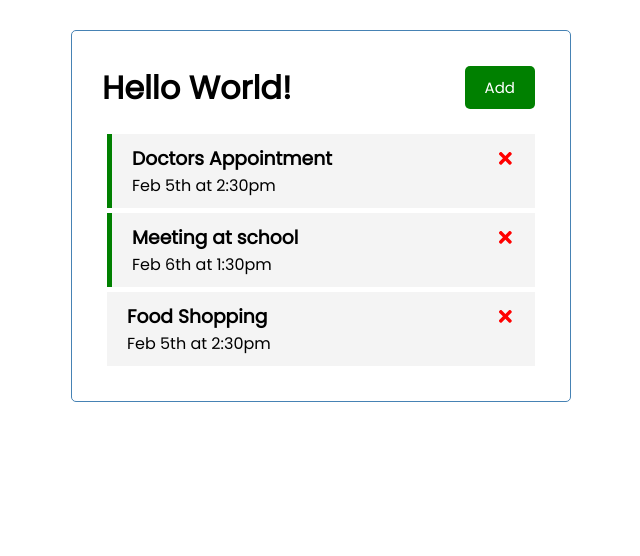
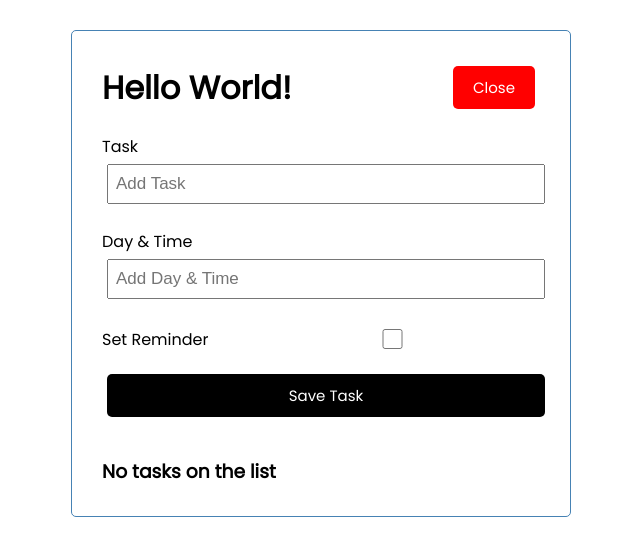
Before and after one commit to msedkiewicz/react-yt-course-react-task-tracker, a React (Create React App) app: page / in a window 1280 px wide. Both pictures are taken after a click on the button "Add". Shown: the top 556 px of the page, without its empty margins (319-959 px from the left). Built offline with nearby package versions, Linux system fonts and the light colour scheme.

Commit message:
Next steps

```diff
--- /dev/null
+++ b/db.json
@@ -0,0 +1,22 @@
+{
+  "tasks": [
+    {
+      "id": 1,
+      "text": "Doctors Appointment",
+      "day": "Feb 5th at 2:30pm",
+      "reminder": true
+  },
+  {
+      "id": 2,
+      "text": "Meeting at school",
+      "day": "Feb 6th at 1:30pm",
+      "reminder": true
+  },
+  {
+      "id": 3,
+      "text": "Food Shopping",
+      "day": "Feb 5th at 2:30pm",
+      "reminder": false
+  }
+  ]
+}
--- a/package.json
+++ b/package.json
@@ -6,6 +6,7 @@
     "@testing-library/jest-dom": "^5.16.4",
     "@testing-library/react": "^13.3.0",
     "@testing-library/user-event": "^13.5.0",
+    "json-server": "^0.17.0",
     "react": "^18.1.0",
     "react-dom": "^18.1.0",
     "react-icons": "^4.4.0",
@@ -16,7 +17,8 @@
     "start": "react-scripts start",
     "build": "react-scripts build",
     "test": "react-scripts test",
-    "eject": "react-scripts eject"
+    "eject": "react-scripts eject",
+    "server": "json-server --watch db.json --port 5000"
   },
   "eslintConfig": {
     "extends": [
--- a/src/App.js
+++ b/src/App.js
@@ -1,28 +1,18 @@
 import { useState } from 'react'
 import Header from "./components/Header"
 import Tasks from "./components/Tasks"
+import AddTask from "./components/AddTask"
 
 const App = () => {
-  const [tasks, setTasks] = useState([
-    {
-        id: 1,
-        text: 'Doctors Appointment',
-        day: 'Feb 5th at 2:30pm',
-        reminder: true,
-    },
-    {
-        id: 2,
-        text: 'Meeting at school',
-        day: 'Feb 6th at 1:30pm',
-        reminder: true,
-    },
-    {
-        id: 3,
-        text: 'Food Shopping',
-        day: 'Feb 5th at 2:30pm',
-        reminder: false,
-    },
-  ])
+  const [showAddTask, setShowAddTask] = useState (false)
+  const [tasks, setTasks] = useState([])
+
+  // Add Task
+  const addTask = (task) => {
+    const id = Math.floor(Math.random() * 10000) + 1
+    const newTask = { id, ...task }
+    setTasks ([...tasks, newTask])
+  }
   // Delete Task
   const deleteTask = (id) => {
     setTasks(tasks.filter((task) => task.id !== id ))
@@ -35,7 +25,8 @@
 
   return (
     <div className='container'>
-     <Header />
+     <Header onAdd={() => setShowAddTask(!showAddTask)} showAdd={showAddTask}/>
+     {showAddTask && <AddTask onAdd={addTask} />}
      {tasks.length > 0 ? (
       <Tasks tasks={tasks} onDelete={deleteTask} onToggle={toggleReminder}/>
      ) : (
--- /dev/null
+++ b/src/components/AddTask.js
@@ -0,0 +1,56 @@
+import { useState } from 'react'
+
+const AddTask = ({ onAdd }) => {
+  const [text, setText] = useState('')
+  const [day, setDay] = useState('')
+  const [reminder, setReminder] = useState(false)
+
+  const onSubmit = (e) => {
+    e.preventDefault()
+
+    if(!text) {
+      alert('Please add a task')
+      return
+    }
+
+    onAdd({ text, day, reminder })
+
+    setText('')
+    setDay('')
+    setReminder(false)
+  }
+  return (
+    <form className='add-form' onSubmit={onSubmit}>
+      <div className='form-control'>
+          <label>Task</label>
+          <input
+            type='text'
+            placeholder='Add Task'
+            value={text}
+            onChange={(e) => setText(e.target.value)}
+          />
+      </div>
+      <div className='form-control'>
+          <label>Day & Time</label>
+          <input
+            type='text'
+            placeholder='Add Day & Time'
+            value={day}
+            onChange={(e) => setDay(e.target.value)}
+          />
+      </div>
+      <div className='form-control form-control-check'>
+          <label>Set Reminder</label>
+          <input
+            type='checkbox'
+            checked={reminder}
+            value={reminder}
+            onChange={(e) => setReminder(e.currentTarget.checked)}
+          />
+      </div>
+      <input type='submit' value='Save Task' className='btn btn-block'/>
+    </form>
+  )
+}
+
+export default AddTask
--- a/src/components/Header.js
+++ b/src/components/Header.js
@@ -1,14 +1,10 @@
 import Button from './Button'
 
-const Header = ({ title }) => {
-  const onClick = () => {
-    console.log('Click')
-  }
-
-  return (
+const Header = ({ title, onAdd, showAdd }) => {
+   return (
     <header className='header'>
       <h1>{title}</h1>
-      <Button color='green' text='Add' onClick={onClick} />
+      <Button color={showAdd ? 'red' : 'green'} text={showAdd ? 'Close' : 'Add'} onClick={onAdd} />
     </header>
   )
 }
```
Also changed, not shown: 1 other file (tests, documents, lock files or other folders).
